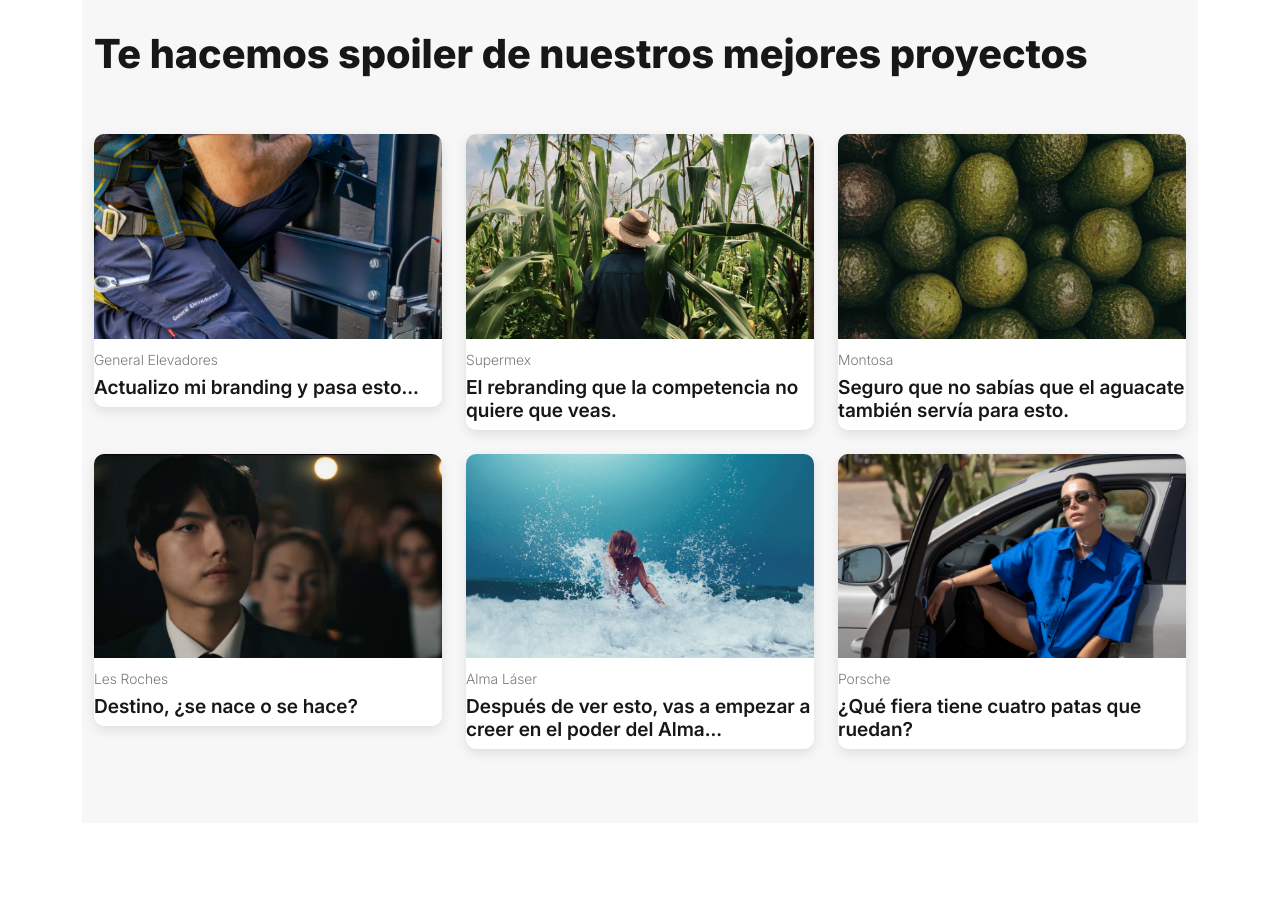
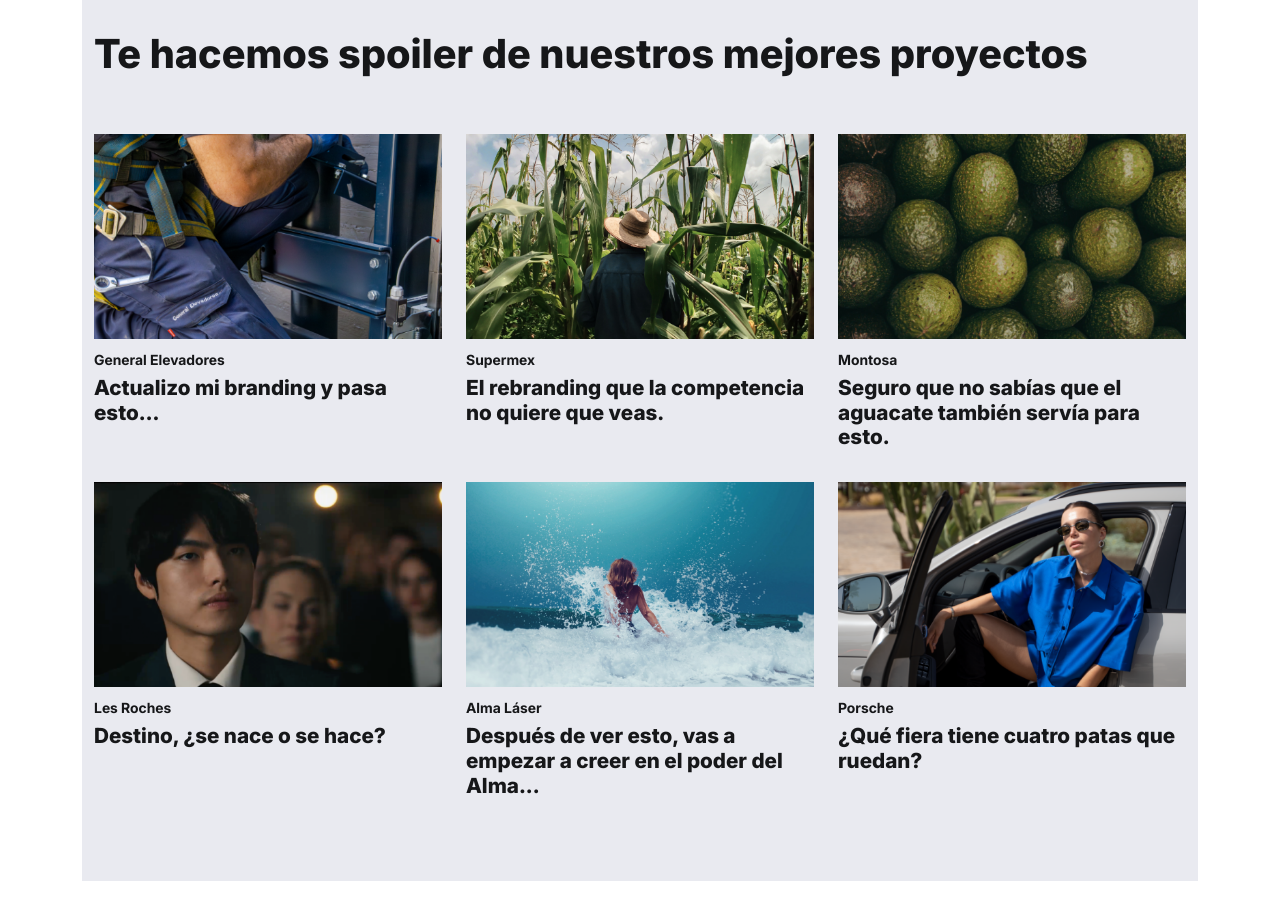
Before and after one commit to GabrielaRamos79/landing-puente, a React (Create React App) app in the folder mi-landing-page/: page / in a window 1280 px wide. Shown: the part 3080-4000 px from the top of the page. Before the commit the page ends 3951 px from the top, so only its background shows below. Built offline with nearby package versions, Linux system fonts and the light colour scheme.

Commit message:
New popup when you click any proyect.

```diff
--- a/mi-landing-page/src/App.css
+++ b/mi-landing-page/src/App.css
@@ -322,7 +322,7 @@
 }
 
 .projects-section {
-  background-color: #f7f7f7; /* Ajusta el color de fondo de la sección si lo deseas */
+  background-color: #e9eaf0; /* Ajusta el color de fondo de la sección si lo deseas */
   padding: 50px 0;
 }
 
@@ -333,10 +333,10 @@
 }
 
 .project-card {
-  background-color: #fff;
-  border-radius: 10px;
+  background-color: #e9eaf0;
+  border-radius: 0px;
   overflow: hidden;
-  box-shadow: 0px 4px 12px rgba(0, 0, 0, 0.1);
+  /* box-shadow: 0px 4px 12px rgba(0, 0, 0, 0.1); */
   transition: transform 0.3s ease;
 }
 
@@ -345,16 +345,66 @@
 }
 
 .project-info small {
-  font-family: 'Inter_18pt-Light', sans-serif;
+  font-family: 'Inter_18pt-Bold', sans-serif;
   font-size: 0.875rem;
-  color: #7a7a7a;
+  color: #161719;
 }
 
 .project-info h4 {
-  font-family: 'Inter_18pt-SemiBold', sans-serif;
-  font-size: 1.2rem;
+  font-family: 'Inter_18pt-ExtraBold', sans-serif;
+  font-size: 1.3rem;
   color: #161719;
   margin-top: 5px;
+}
+
+/* Estilos para el popup */
+.popup-overlay {
+  position: fixed;
+  top: 0;
+  left: 0;
+  width: 100%;
+  height: 100%;
+  background-color: rgba(255, 254, 254, 0.7); /* Fondo semitransparente */
+  display: flex;
+  justify-content: center;
+  align-items: center;
+  z-index: 1000;
+}
+
+.popup-content {
+  position: relative;
+  background-color: #fff;
+  padding: 20px;
+  /* border-radius: 8px; */
+  max-width: 80%;
+  max-height: 80%;
+  overflow: auto;
+}
+
+.popup-content img {
+  width: 100%;
+  height: auto;
+  /* border-radius: 8px; */
+}
+
+.close-btn {
+  position:absolute;
+  top: 10px;
+  right: 10px;
+  width: 30px;
+  height: 30px;
+  background-color: #c9ea50;
+  /* color: #061599; */
+  /* border: none; */
+  /* font-size: 25px; */
+  /* padding: 5px 10px; */
+  cursor: pointer;
+  z-index: 1100;
+  border-radius: 50px;
+}
+
+.close-btn:hover {
+  opacity: 0.8;
 }
 
 @keyframes App-logo-spin {
--- a/mi-landing-page/src/App.js
+++ b/mi-landing-page/src/App.js
@@ -1,4 +1,4 @@
-import React from 'react';
+import React, { useState } from 'react';
 import './App.css';
 import logo from './images/gif2.png'
 import puente from './images/logopuente.png'
@@ -28,9 +28,23 @@ import montosapro from './images/proyectos/montosapro.png'
 import lesrochespro from './images/proyectos/lesrochespro.png'
 import almapro from './images/proyectos/almapro.png'
 import porshepro from './images/proyectos/porshepro.png'
+import mas from './images/mas.png'
+import gepopup from './images/gepopup.png'
 import 'bootstrap/dist/css/bootstrap.min.css'
 
 function App() {
+  const [showPopup, setShowPopup] = useState(false);
+  const [currentImage, setCurrentImage] = useState(null);
+
+  const handleImageClick = (image) => {
+    setCurrentImage(image);
+    setShowPopup(true);
+  };
+
+  const handleClosePopup = () => {
+    setShowPopup(false);
+    setCurrentImage(null);
+  };
   return (
     <div className="container my-5">
       <header className="App-header text-center">
@@ -213,7 +227,7 @@ function App() {
           {/* Primera fila de proyectos */}
           <div className="row">
             <div className="col-md-4 mb-4">
-              <div className="project-card">
+              <div className="project-card" onClick={() => handleImageClick(gepopup)}>
                 <img src={gepro} alt="General Elevadores" className="img-fluid" />
                 <div className="project-info mt-2">
                   <small>General Elevadores</small>
@@ -222,7 +236,7 @@ function App() {
               </div>
             </div>
             <div className="col-md-4 mb-4">
-              <div className="project-card">
+              <div className="project-card" onClick={() => handleImageClick(gepopup)}>
                 <img src={supermexpro} alt="Supermex" className="img-fluid" />
                 <div className="project-info mt-2">
                   <small>Supermex</small>
@@ -231,7 +245,7 @@ function App() {
               </div>
             </div>
             <div className="col-md-4 mb-4">
-              <div className="project-card">
+              <div className="project-card" onClick={() => handleImageClick(gepopup)}>
                 <img src={montosapro} alt="Montosa" className="img-fluid" />
                 <div className="project-info mt-2">
                   <small>Montosa</small>
@@ -244,7 +258,7 @@ function App() {
           {/* Segunda fila de proyectos */}
           <div className="row">
             <div className="col-md-4 mb-4">
-              <div className="project-card">
+              <div className="project-card" onClick={() => handleImageClick(gepopup)}>
                 <img src={lesrochespro} alt="Les Roches" className="img-fluid" />
                 <div className="project-info mt-2">
                   <small>Les Roches</small>
@@ -253,7 +267,7 @@ function App() {
               </div>
             </div>
             <div className="col-md-4 mb-4">
-              <div className="project-card">
+              <div className="project-card" onClick={() => handleImageClick(gepopup)}>
                 <img src={almapro} alt="Alma Láser" className="img-fluid" />
                 <div className="project-info mt-2">
                   <small>Alma Láser</small>
@@ -262,7 +276,7 @@ function App() {
               </div>
             </div>
             <div className="col-md-4 mb-4">
-              <div className="project-card">
+              <div className="project-card" onClick={() => handleImageClick(gepopup)}>
                 <img src={porshepro} alt="Porsche" className="img-fluid" />
                 <div className="project-info mt-2">
                   <small>Porsche</small>
@@ -271,6 +285,15 @@ function App() {
               </div>
             </div>
           </div>
+           {/* Popup de imagen */}
+           {showPopup && (
+            <div className="popup-overlay">
+              <div className="popup-content">
+                <img src={currentImage} alt="Popup" className="img-fluid" />
+                <img src={mas} alt='volver' className='close-btn' onClick={handleClosePopup} />
+              </div>
+            </div>
+          )}
         </div>
       </section>
     </div>
```
Also changed, not shown: mi-landing-page/src/images/mas.png (added), 1 other file (tests, documents, lock files or other folders).
